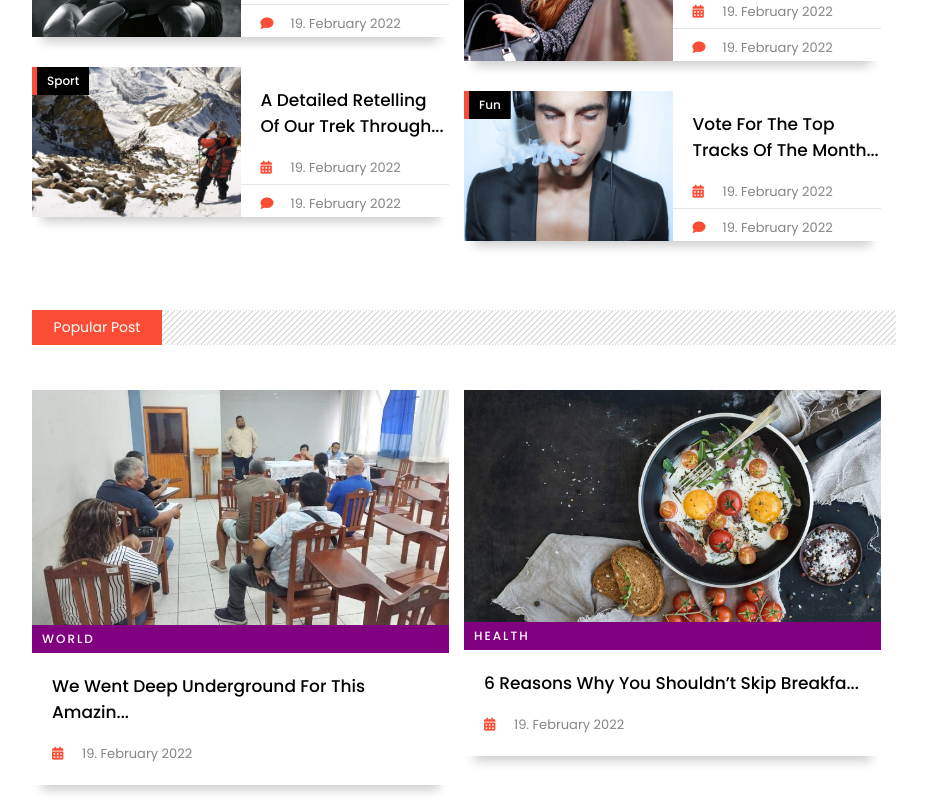
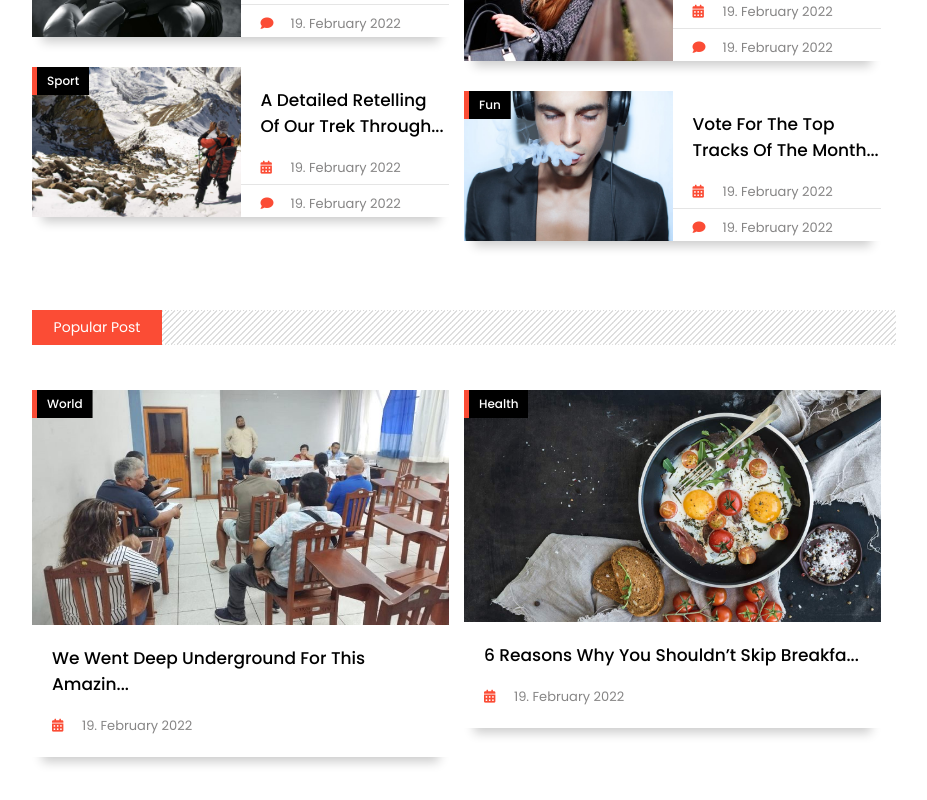
Before and after one commit to VariTester/portal-direpro, a React (Create React App) app: page / in a window 1280 px wide. Shown: the part 1304-2104 px from the top of the page, without its empty margins (32-959 px from the left). After the commit the page ends 2076 px from the top, so only its background shows below. Built offline with nearby package versions, Linux system fonts and the light colour scheme.

Commit message:
update070320231834

```diff
--- a/src/components/home/mainContent/Ppost/Ppost.jsx
+++ b/src/components/home/mainContent/Ppost/Ppost.jsx
@@ -81,12 +81,12 @@ const Ppost = () => {
         return (
          <div className='items'>
           <div className='box shadow'>
-            <div className='imgages'>
+            <div className='images'>
               <div className='img'>
                 <img src={val.cover} alt='' />
               </div>
               {/* No detecta el category1 */}
-              <div className="category">
+              <div className="category category1">
                 <span>{val.category}</span>
               </div>
             </div>
```
